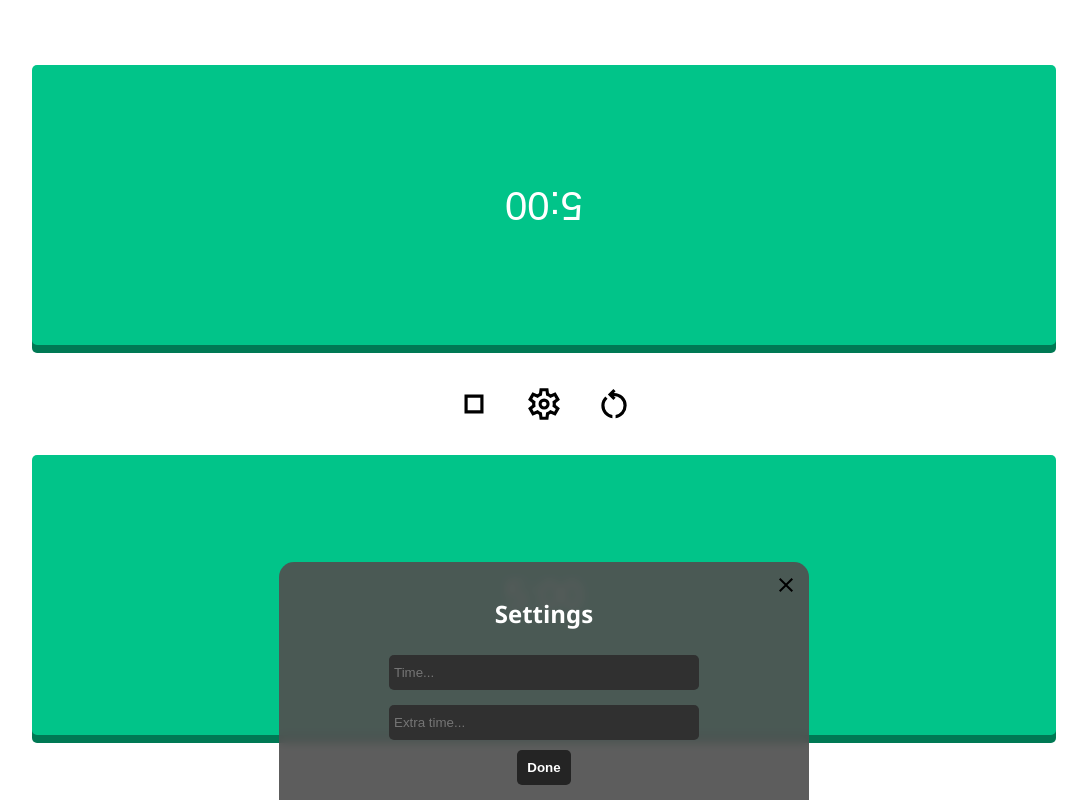
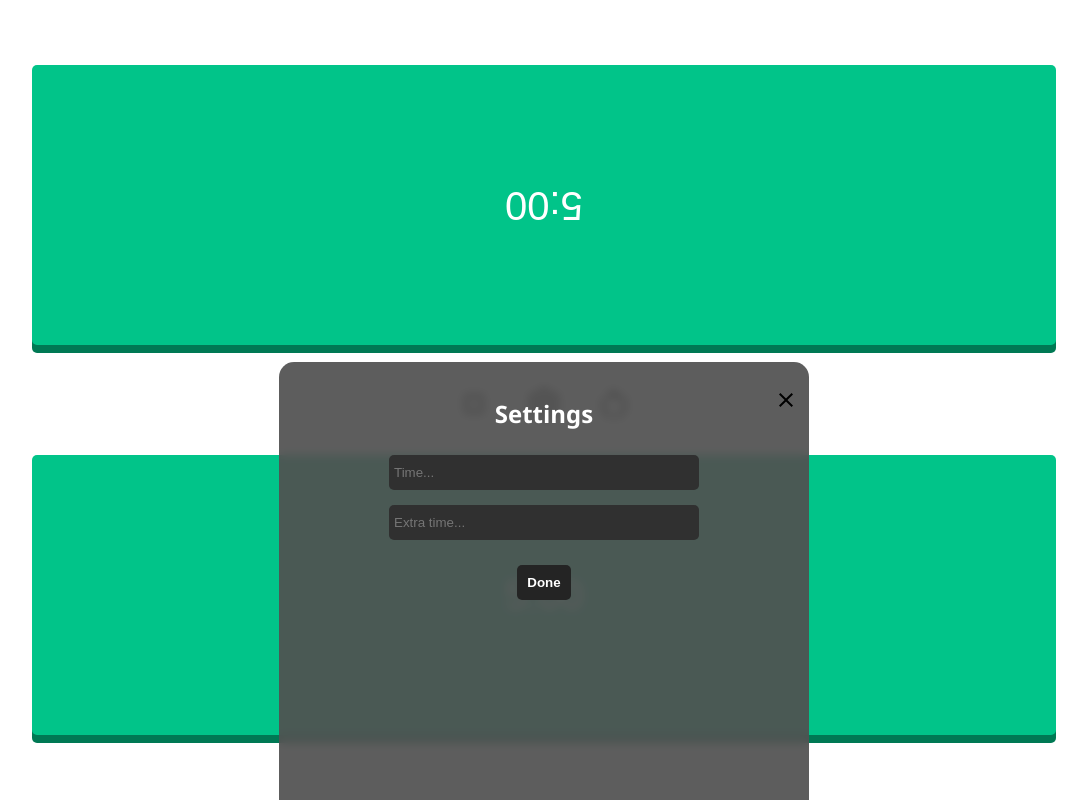
Before and after one commit to joajo13/react-chess, a React (Vite) app: page / in a window 1280 px wide. Both pictures are taken after a click on the button 640 px from the left and 404 px from the top of the page. Shown: the whole page, without its empty margins (96-1183 px from the left). Built offline with nearby package versions, Linux system fonts and the light colour scheme.

Commit message:
Extra time and time empty fixed

```diff
--- a/package.json
+++ b/package.json
@@ -11,7 +11,8 @@
   },
   "dependencies": {
     "react": "^18.2.0",
-    "react-dom": "^18.2.0"
+    "react-dom": "^18.2.0",
+    "sonner": "^1.0.3"
   },
   "devDependencies": {
     "@types/react": "^18.2.15",
--- a/src/App.jsx
+++ b/src/App.jsx
@@ -1,9 +1,11 @@
+import { Toaster } from "sonner";
 import "./App.css";
 import { Counter } from "./components/Counter";
 
 function App() {
   return (
     <>
+      <Toaster richColors position="bottom-left" />
       <Counter />
     </>
   );
--- a/src/components/ConfigPanel.css
+++ b/src/components/ConfigPanel.css
@@ -14,10 +14,11 @@
   bottom: 0px;
   width: 85%;
   max-width: 500px;
+  padding-bottom: 200px;
 }
 
 .slide-top {
-  animation: slide-top 0.05s linear both;
+  animation: slide-top 0.1s linear both;
 }
 @keyframes slide-top {
   0% {
@@ -25,6 +26,18 @@
   }
   100% {
     transform: translateY(0px);
+  }
+}
+
+.slide-bottom {
+  animation: slide-bottom 0.1s linear both;
+}
+@keyframes slide-bottom {
+  0% {
+    transform: translateY(0);
+  }
+  100% {
+    transform: translateY(100px);
   }
 }
 
@@ -36,11 +49,14 @@
 }
 
 .config-card button {
+  margin-top: 15px;
   border: none;
   align-items: center;
   cursor: pointer;
 }
-
+.config-card button.disabled {
+  pointer-events: none;
+}
 .button-set {
   display: flex;
   border-radius: 5px;
--- a/src/components/ConfigPanel.jsx
+++ b/src/components/ConfigPanel.jsx
@@ -1,8 +1,18 @@
-import { useRef } from "react";
+import { useEffect, useRef } from "react";
 import "./ConfigPanel.css";
+import { toast } from "sonner";
 export const ConfigPanel = ({ onClose, onSet }) => {
-  const timeRef = useRef();
-  const extraTimeRef = useRef();
+  const timeRef = useRef(0);
+  const extraTimeRef = useRef(0);
+
+  const validation = () => {
+    if (timeRef.current.value == 0 && extraTimeRef.current.value == 0) {
+      toast.error("Please, fill all the fields or quit the settings.");
+      return;
+    }
+    onSet(Number(timeRef.current.value), Number(extraTimeRef.current.value));
+  };
+
   return (
     <div className="config-card slide-top ">
       <h2>Settings</h2>
@@ -12,15 +22,12 @@ export const ConfigPanel = ({ onClose, onSet }) => {
       <input ref={timeRef} type="number" id="1" placeholder="Time..." min={0} />
       <input
         ref={extraTimeRef}
-        type="text"
+        type="number"
         id="2"
         placeholder="Extra time..."
         min={0}
       />
-      <button
-        className="button-set"
-        onClick={() => onSet(timeRef.current.value, extraTimeRef.current.value)}
-      >
+      <button className="button-set" onClick={validation}>
         Done
       </button>
     </div>
--- a/src/components/counterReducer.js
+++ b/src/components/counterReducer.js
@@ -67,7 +67,8 @@ export const counterReducer = (state, action) => {
                 ...state,
                 started: false,
                 onSettings: false,
-                extraSecs: payload.extraSecs || state.extraSecs,
+                onPause: false,
+                extraSecs: payload.extraSecs || 0,
                 counter1: {
                     ...state.counter1,
                     value: payload.value || state.counter1.value,
--- a/src/hooks/useCounter.js
+++ b/src/hooks/useCounter.js
@@ -119,14 +119,18 @@ export const useCounter = () => {
     const handleSettingsClick = () => {
         clearInterval(intervalRef.current);
         dispatch({ type: ACTIONS.SETTINGS });
+        handlePlayClick();
     };
 
     const handleCloseSettings = () => {
-        handlePlayClick();
         dispatch({ type: ACTIONS.SETTINGS });
     };
 
     const handleNewValues = (value, extraSecs) => {
+        if (value === 0 && extraSecs === 0) {
+            dispatch({ type: ACTIONS.SETTINGS });
+            return;
+        }
         setCountRender((state) => ({
             counter1: value || state.counter1,
             counter2: value || state.counter2,
```
Also changed, not shown: 1 other file (tests, documents, lock files or other folders).
